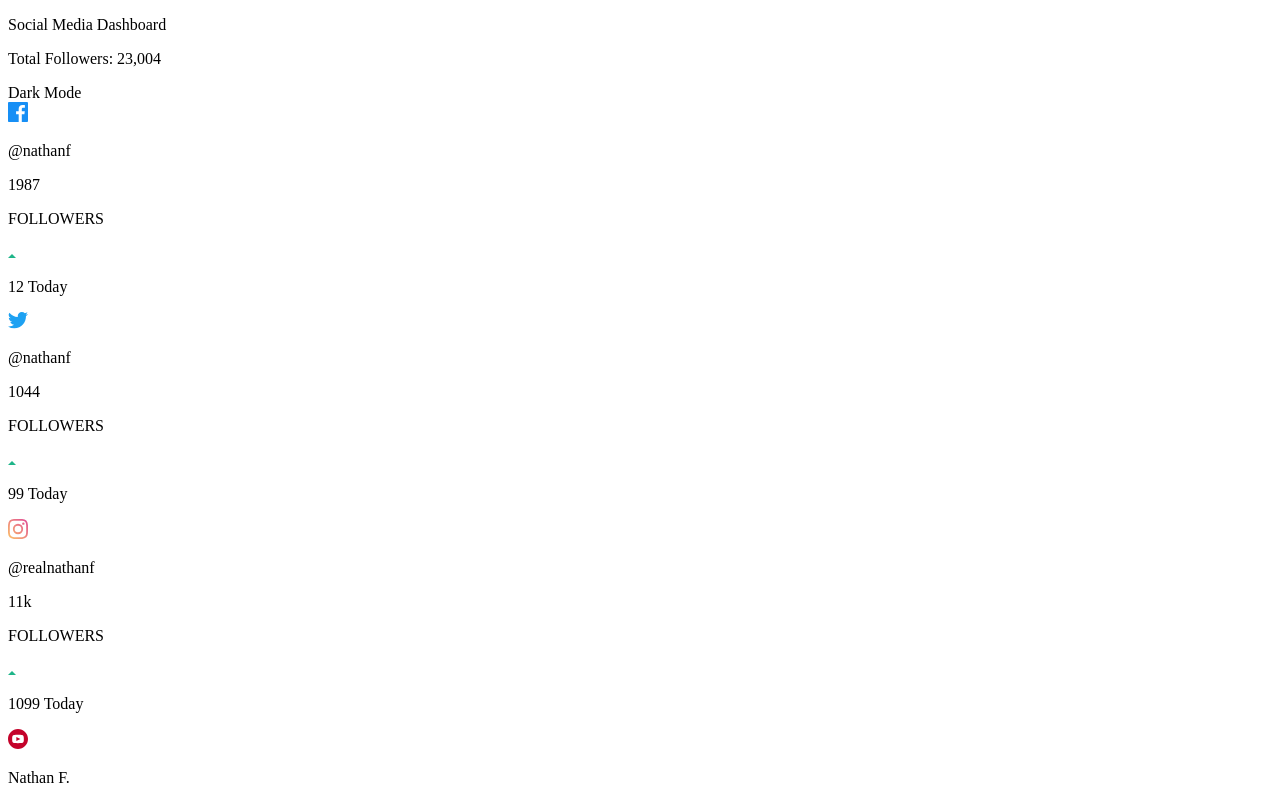
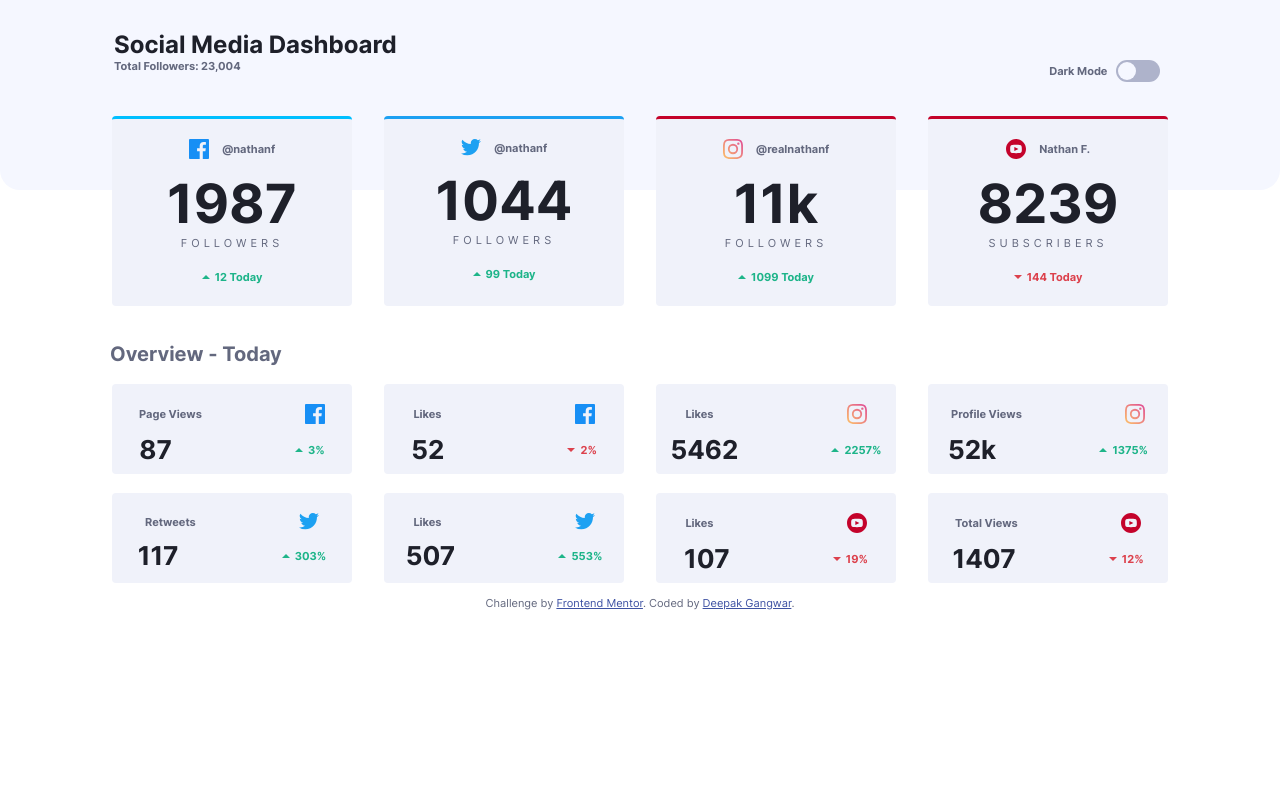
Before and after one commit to deepakgangwar4265/Social-Media-Dashboard, a plain HTML site: page index.html in a window 1280 px wide. Shown: the top 800 px of the page. Drawn offline with Linux system fonts and the light colour scheme; files whose address does not match are found by name.

Commit message:
Update index.html

```diff
--- a/index.html
+++ b/index.html
@@ -3,7 +3,7 @@
 <head>
   <meta charset="UTF-8">
   <meta name="viewport" content="width=device-width, initial-scale=1.0"> <!-- displays site properly based on user's device -->
-  <link rel="stylesheet" href=css/"master.css">
+  <link rel="stylesheet" href="css/master.css">
   <link rel="icon" type="image/png" sizes="32x32" href="./images/favicon-32x32.png">
 
   <title>Frontend Mentor |Social-media-dashboard-with-theme-switcher</title>
```
